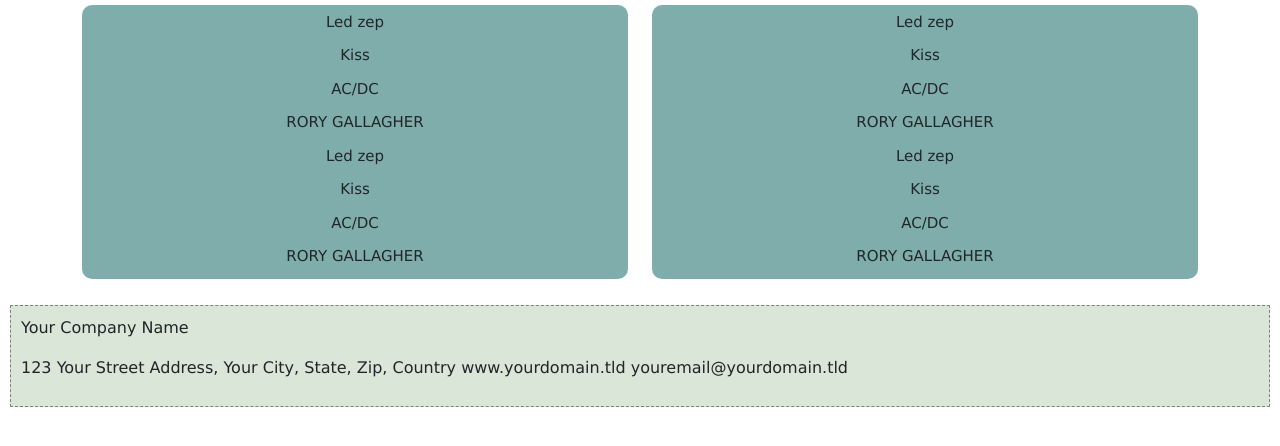
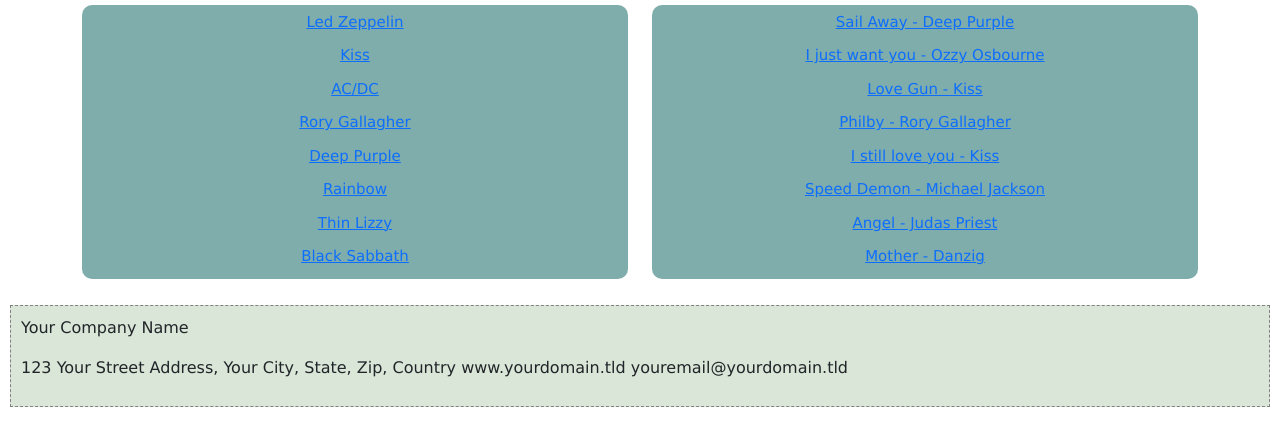
Before and after one commit to fedec89/Rademia, a plain HTML site: page mas_escuchados.html in a window 1280 px wide. Shown: the part 226-672 px from the top of the page. Drawn offline with nearby package versions, Linux system fonts and the light colour scheme.

Commit message:
commit25-4

```diff
--- a/mas_escuchados.html
+++ b/mas_escuchados.html
@@ -1,18 +1,21 @@
 <!DOCTYPE html>
 <html lang="en">
+
 <head>
     <meta charset="UTF-8">
     <meta http-equiv="X-UA-Compatible" content="IE=edge">
     <meta name="viewport" content="width=device-width, initial-scale=1.0">
-    <link href="https://cdn.jsdelivr.net/npm/bootstrap@5.1.3/dist/css/bootstrap.min.css" rel="stylesheet" integrity="sha384-1BmE4kWBq78iYhFldvKuhfTAU6auU8tT94WrHftjDbrCEXSU1oBoqyl2QvZ6jIW3" crossorigin="anonymous">
+    <link href="https://cdn.jsdelivr.net/npm/bootstrap@5.1.3/dist/css/bootstrap.min.css" rel="stylesheet"
+        integrity="sha384-1BmE4kWBq78iYhFldvKuhfTAU6auU8tT94WrHftjDbrCEXSU1oBoqyl2QvZ6jIW3" crossorigin="anonymous">
     <link rel="stylesheet" href="style.css">
     <title>Mas Escuchados</title>
 </head>
+
 <body>
 
     <header>
         <input type="checkbox" id="menuresp">
-        <label for="menuresp" ><img src="./imagenes/menu.png" alt=""></label>
+        <label for="menuresp"><img src="./imagenes/menu.png" alt=""></label>
         <nav class="menu">
             <ul>
                 <li><a href="./index.html">Home</a></li>
@@ -46,30 +49,30 @@
                 <h2 class="h2_masescuchados">Artistas</h2>
 
                 <ul>
-                <li>Led zep</li>
-                <li>Kiss</li>
-                <li>AC/DC</li>
-                <li>RORY GALLAGHER</li>
-                <li>Led zep</li>
-                <li>Kiss</li>
-                <li>AC/DC</li>
-                <li>RORY GALLAGHER</li>
+                    <li><a href="https://open.spotify.com/artist/36QJpDe2go2KgaRleHCDTp?si=47b114dd918849be">Led Zeppelin</a></li>
+                    <li><a href="https://open.spotify.com/artist/07XSN3sPlIlB2L2XNcTwJw?si=dc2e3f4ed4f5429a">Kiss</a></li>
+                    <li><a href="https://open.spotify.com/artist/711MCceyCBcFnzjGY4Q7Un?si=5a4411c42bcd44b0">AC/DC</a></li>
+                    <li><a href="https://open.spotify.com/artist/1kcWyDvrlPUbyxkIoM6pAV?si=c5ca122813224ae7">Rory Gallagher</a></li>
+                    <li><a href="https://open.spotify.com/artist/568ZhdwyaiCyOGJRtNYhWf?si=90269dac53814647">Deep Purple</a></li>
+                    <li><a href="https://open.spotify.com/artist/6SLAMfhOi7UJI0fMztaK0m?si=c46e2aff852e4d44">Rainbow</a></li>
+                    <li><a href="https://open.spotify.com/artist/6biWAmrHyiMkX49LkycGqQ?si=2ef1e3c21bd34b37">Thin Lizzy</a></li>
+                    <li><a href="https://open.spotify.com/artist/5M52tdBnJaKSvOpJGz8mfZ?si=6f7de619c7084ef7">Black Sabbath</a></li>
                 </ul>
 
             </div>
 
             <div class="col justify-content-center">
-            <h2 class="h2_masescuchados"   >Canciones</h2>
+                <h2 class="h2_masescuchados">Canciones</h2>
 
                 <ul>
-            <li>Led zep</li>
-            <li>Kiss</li>
-            <li>AC/DC</li>
-            <li>RORY GALLAGHER</li>
-            <li>Led zep</li>
-            <li>Kiss</li>
-            <li>AC/DC</li>
-            <li>RORY GALLAGHER</li>
+                    <li><a href="https://open.spotify.com/track/29cnidbkZ13mYcNXnpqlre?si=83ea0ecca7e14998">Sail Away - Deep Purple</a></li>
+                    <li><a href="https://open.spotify.com/track/1anIy4FRJbu7N8ASed1bcE?si=c4985ffecf564f04">I just want you - Ozzy Osbourne</a></li>
+                    <li><a href="https://open.spotify.com/track/0SPBrxOUEMIKugXR4bFhxs?si=c66fabbfc04349b9">Love Gun - Kiss</a></li>
+                    <li><a href="https://open.spotify.com/track/37Sw3XtSIBB6Q09XzXS0N1?si=04aac4c850d445c3">Philby - Rory Gallagher</a></li>
+                    <li><a href="https://open.spotify.com/track/3UGAFI6gHmz88xMQbHr1UT?si=2dd5dbdc737f405b">I still love you - Kiss</a></li>
+                    <li><a href="https://open.spotify.com/track/2w7VEWHtt8WW88Yt5H9ibZ?si=5b54f1595f3a45d5">Speed Demon - Michael Jackson</a></li>
+                    <li><a href="https://open.spotify.com/track/0HSqXHUdHUbDjWxYIClohv?si=ba8459ad6bf34fe1">Angel - Judas Priest</a></li>
+                    <li><a href="https://open.spotify.com/track/7txxAtOMwLLnQTpKeBL6bp?si=dcd4e6ac9a2140b2">Mother - Danzig</a></li>
                 </ul>
             </div>
 
@@ -95,4 +98,5 @@
     </p>
 
 </footer>
+
 </html>
--- a/style.css
+++ b/style.css
@@ -238,6 +238,30 @@
 /* >>>>>>> INDEX ><<<<<<<< */
 
 
+
+.top5 ul li a {
+    text-decoration: none;
+    color: rgb(0, 255, 255);
+    font-size: 20px;
+    transition: color .3s ease-in-out, box-shadow .3s ease-in-out;
+
+}
+
+.top5 ul li a:hover {
+    color: rgb(52, 7, 94);
+    box-shadow: inset 125px 0 0 0 yellowgreen;
+    color:black;
+
+}
+
+.top5 ul li a:visited{
+    text-decoration: none;
+
+
+}
+
+
+
 .titulo {
     display: grid;
     grid-template-columns: 1fr;
```
Also changed, not shown: index.html (+5 -5 lines). Lines whose indentation alone changed are shown as unchanged.
